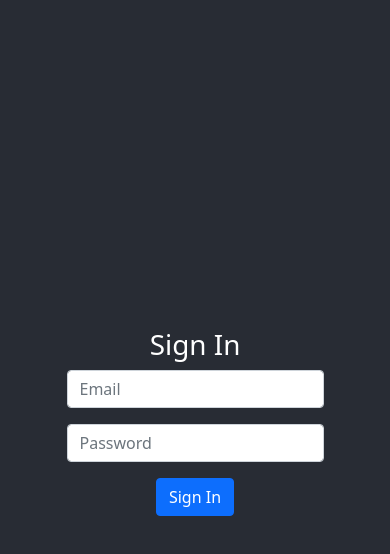
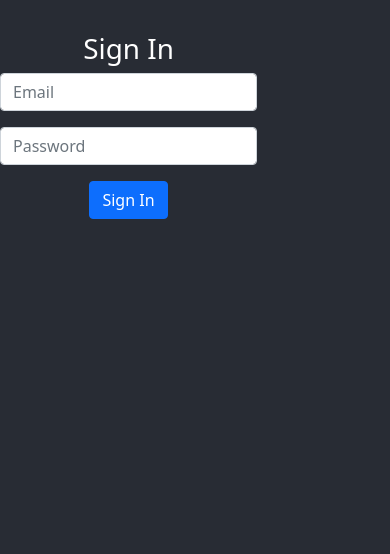
Before and after one commit to davidjungermann/days-since, a React (Create React App) app: page /days-since/sign-in in a window 390 px wide. Shown: the top 554 px of the page. Built offline with nearby package versions, Linux system fonts and the light colour scheme; no server answers.

Commit message:
Added responsiveness

```diff
--- a/src/App.css
+++ b/src/App.css
@@ -3,10 +3,6 @@
   background-color: #282c34;
   min-height: 100vh;
   display: flex;
-  flex-direction: column;
-  align-items: center;
-  justify-content: center;
-  flex-flow: column wrap;
-  font-size: calc(10px + 2vmin);
   color: white;
+  padding-top: 2em;
 }
--- a/src/pages/counter/Counter.css
+++ b/src/pages/counter/Counter.css
@@ -2,6 +2,7 @@
     display: inherit;
     flex-wrap: wrap;
     justify-content: space-evenly;
+    padding: 20px;
   }
 
   .increment-reset {
@@ -9,6 +10,7 @@
     flex-wrap: nowrap;
     justify-content: space-evenly;
     user-select: none;
+    padding: 20px;
   }
 
   .heading {
@@ -29,6 +31,7 @@
     transition: opacity 0.5s ease-in-out;
     opacity: 1;
     font-size: 20px;
+    padding: 20px;
   }
 
   .icon-container:hover {
--- a/src/pages/counter/Counter.js
+++ b/src/pages/counter/Counter.js
@@ -55,13 +55,12 @@ const Counter = ({ handleSignOut, uid, email }) => {
     <React.Fragment>
       <Container>
         <Row>
-          <Col>
+          <Col xs={{ order: 2 }} sm={{ order: 2 }} md={{ order: 1 }} lg={{ order: 1 }}>
             <h5>Longest Streak</h5>
             {uid && <h1>{streak}</h1>}
           </Col>
-          <Col>
-            <Row>
-              <h2 className="title">Days Since 🔥</h2>
+          <Col xs={{ order: 1 }} sm={{ order: 1 }} md={{ order: 2 }} lg={{ order: 2 }}>
+            <h2 className="title">Days Since</h2>
             <h1 className="counter">{counter}</h1>
             <div className="increment-reset">
               <div className="icon-container" onClick={handleIncrement}>
@@ -71,9 +70,8 @@ const Counter = ({ handleSignOut, uid, email }) => {
                 <Cross className="icon" />
               </div>
             </div>
-            </Row>
           </Col>
-          <Col>
+          <Col xs={{ order: 3 }} sm={{ order: 3 }} md={{ order: 3 }} lg={{ order: 3 }}>
             {email && <h5>{email}</h5>}
             <Button variant="primary" onClick={handleSignOut}>
               Sign Out
```
Lines whose indentation alone changed are shown as unchanged.
